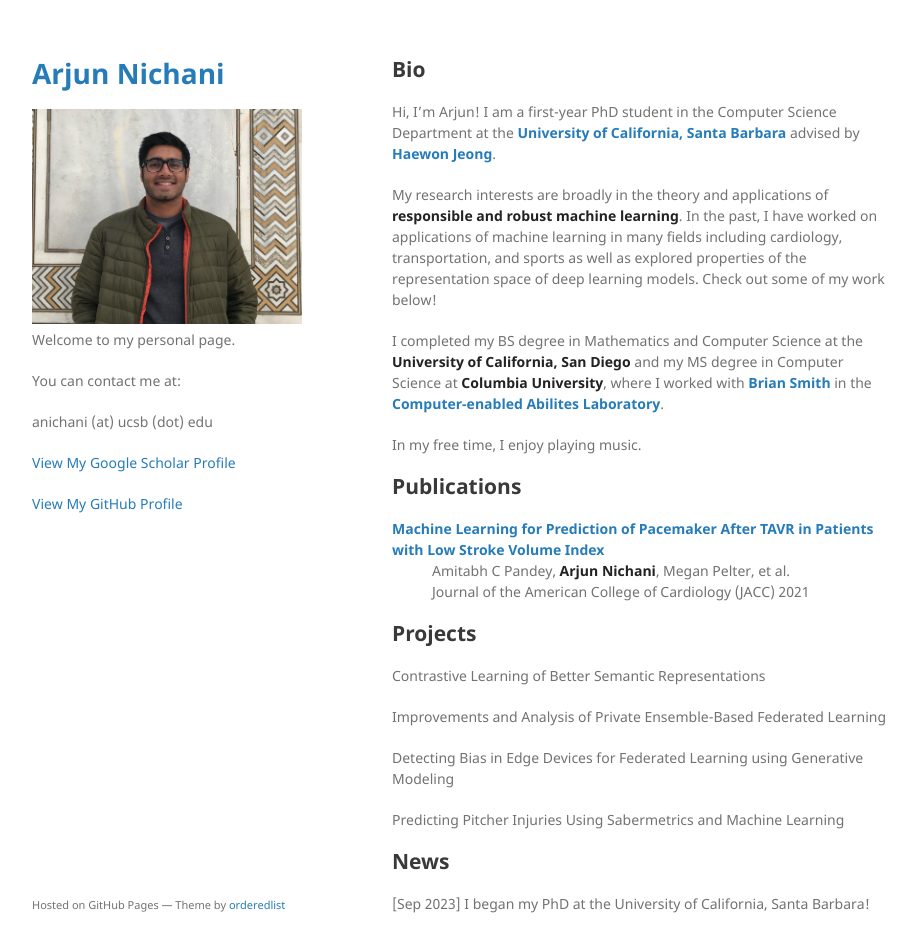
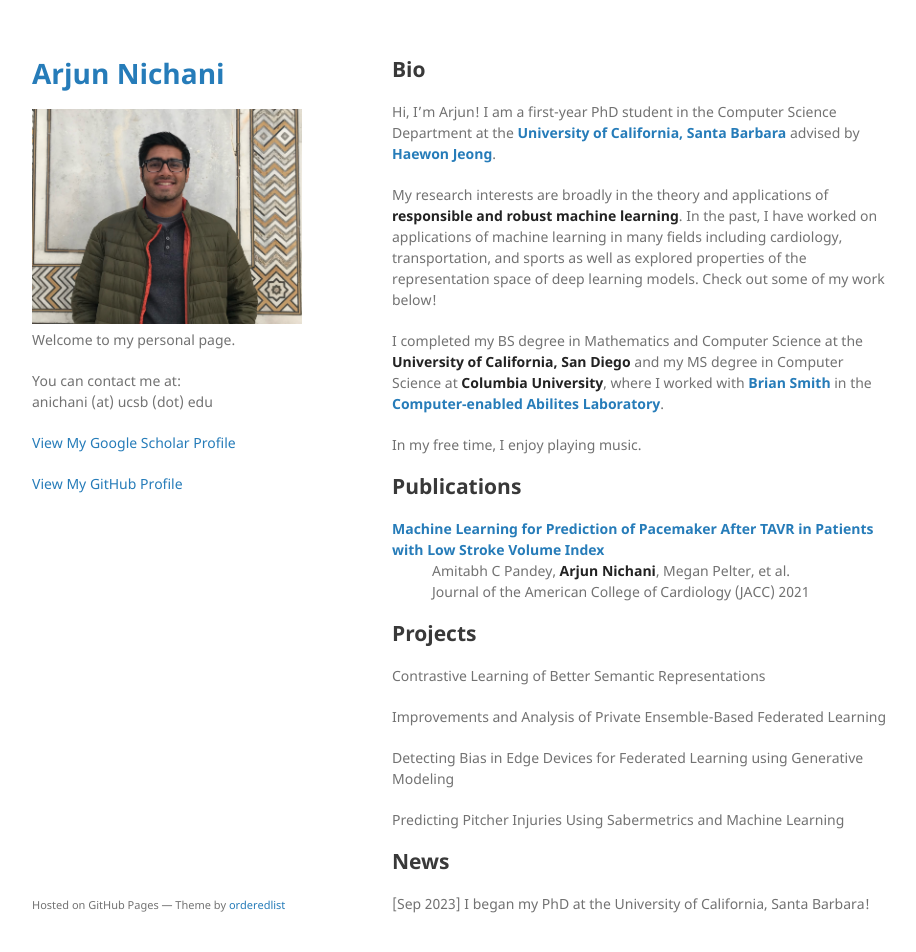
Before and after one commit to arjnich/arjnich.github.io, a Jekyll site: the page built from index.md, in a window 1280 px wide and 984 px high. Shown: the top 952 px of the window, without its empty margins (178-1094 px from the left). Built offline with Jekyll 4.4.1, drawn with Linux system fonts in a browser that asks for light colours; our own code applies the rules of GitHub Pages for plain Markdown files.

Commit message:
Playing around with HTML

```diff
--- a/_layouts/default.html
+++ b/_layouts/default.html
@@ -22,7 +22,7 @@
         {% endif %}
 
         <p>{{ site.description | default: site.github.project_tagline }}</p>
-        <p class="view">You can contact me at:</p>
+        <p style="margin-bottom:0;" class="view">You can contact me at:</p>
         <p class="view">anichani (at) ucsb (dot) edu</p>
         <p class="view"><a href="https://scholar.google.com/citations?user=SUaXixEAAAAJ&hl=en&oi=sra">View My Google Scholar Profile</a></p>
 
```
